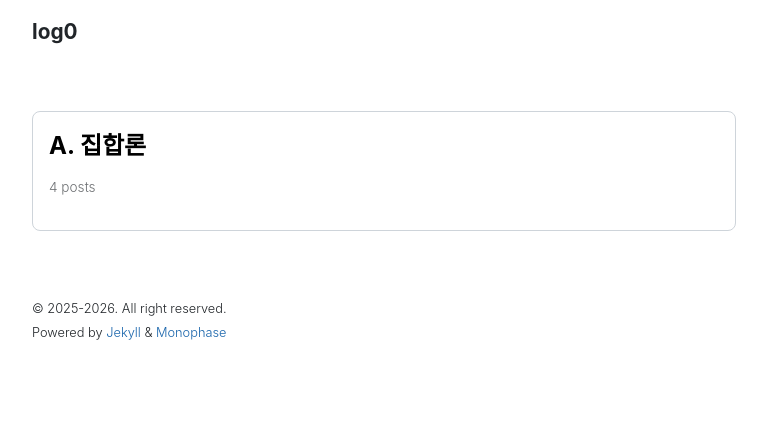
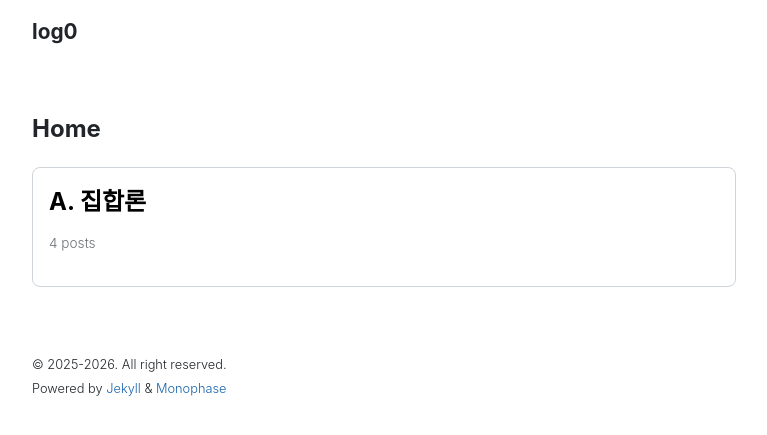
Before and after one commit to Log-zero/Log-zero.github.io, a Jekyll site: the page built from index.html, in a window 1280 px wide. Shown: the top 435 px of the page, without its empty margins (256-1023 px from the left). Built offline with Jekyll 4.4.1, drawn with Linux system fonts in a browser that asks for light colours; nearby versions of some CDN libraries.

Commit message:
categories

```diff
--- a/_layouts/home.html
+++ b/_layouts/home.html
@@ -1,6 +1,8 @@
 ---
 layout: default
 ---
+
+<h2 class="page-title">Home</h2>
 
 <div class="posts">
   {% assign cats = site.categories | sort %}
```
